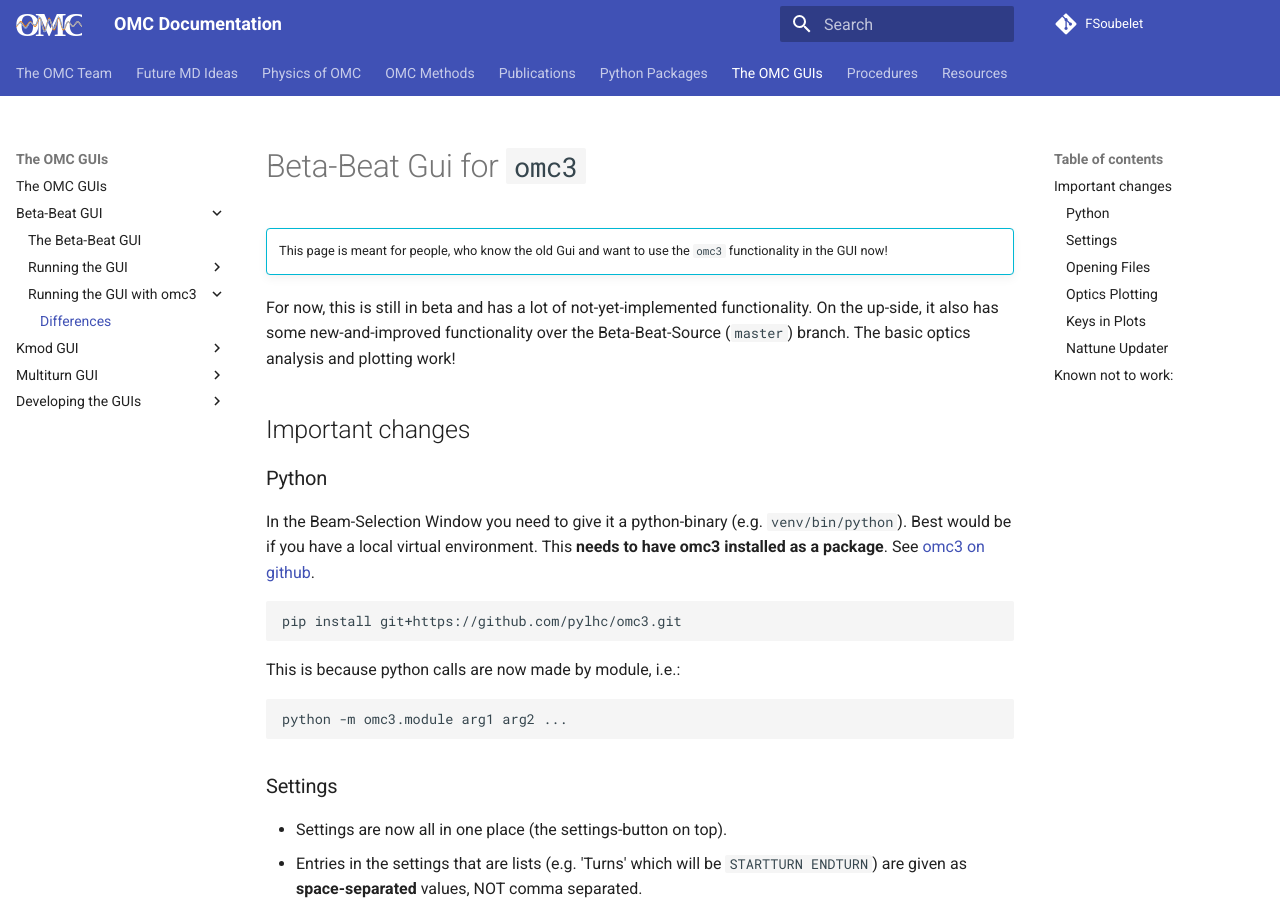
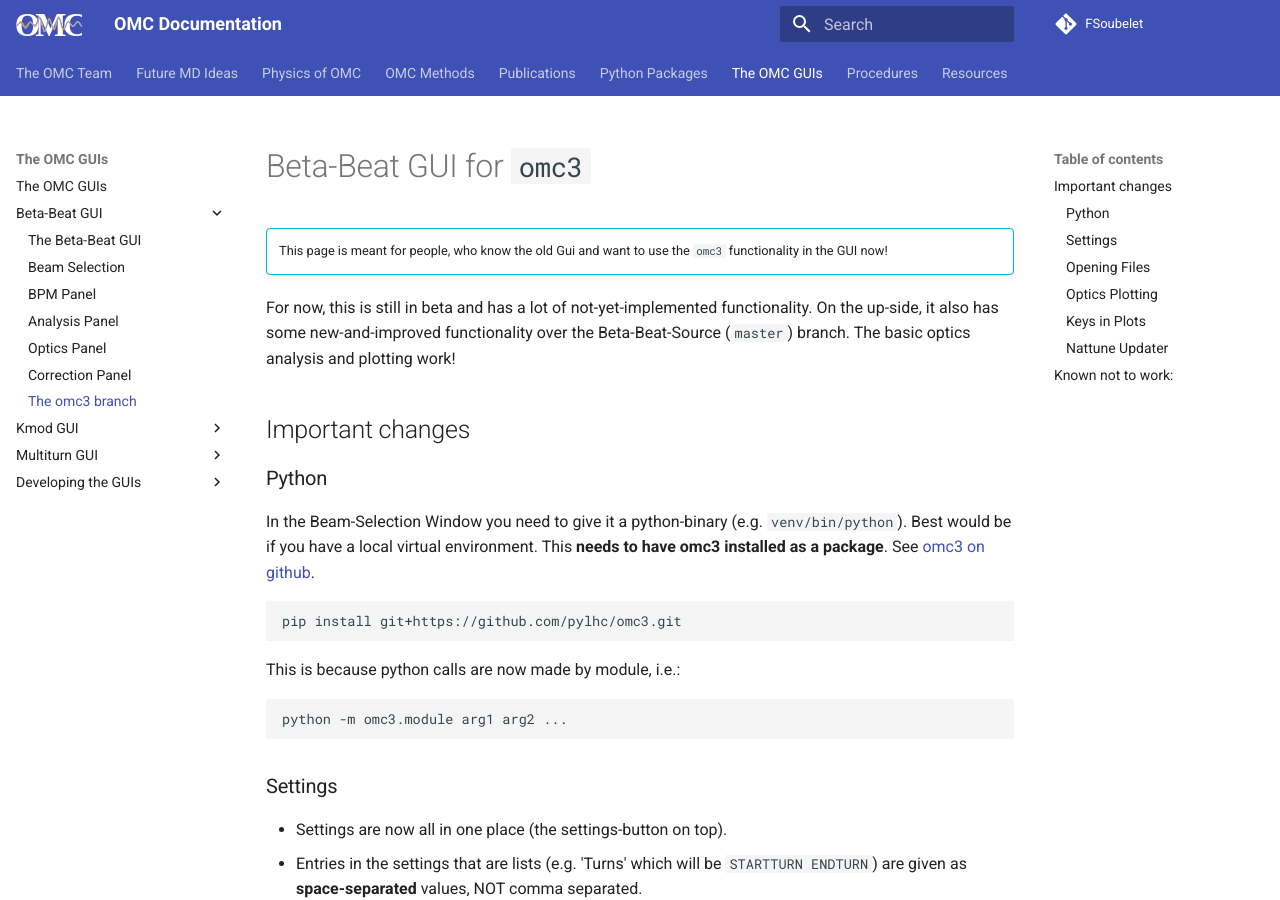
Before and after one commit to pylhc/pylhc.github.io, an MkDocs documentation site: the page built from docs/guis/betabeat/omc3.md, in a window 1280 px wide and 900 px high. Built offline with MkDocs 1.6.1 and Material for MkDocs 9.7.7, drawn with Linux system fonts in a browser that asks for light colours.

Commit message:
#12 dont make a level just for omc3 branch

```diff
--- a/docs/guis/betabeat/omc3.md
+++ b/docs/guis/betabeat/omc3.md
@@ -1,4 +1,4 @@
-# Beta-Beat Gui for `omc3`
+# Beta-Beat GUI for `omc3`
 
 !!! info ""
     This page is meant for people, who know the old Gui and want to use the `omc3` functionality in the GUI now!
--- a/mkdocs.yml
+++ b/mkdocs.yml
@@ -126,24 +126,21 @@ nav:
     - The OMC GUIs: guis/about.md
     - Beta-Beat GUI:
       - The Beta-Beat GUI: guis/betabeat/gui.md
-      - Running the GUI:
-        - Beam Selection: guis/betabeat/beam_selection.md
-        - BPM Panel: guis/betabeat/bpm_panel.md
-        - Analysis Panel: guis/betabeat/analysis_panel.md
-        - Optics Panel: guis/betabeat/optics_panel.md
-        - Correction Panel: guis/betabeat/correction_panel.md
-      - Running the GUI with omc3:
-        - Differences: guis/betabeat/omc3.md
+      - Beam Selection: guis/betabeat/beam_selection.md
+      - BPM Panel: guis/betabeat/bpm_panel.md
+      - Analysis Panel: guis/betabeat/analysis_panel.md
+      - Optics Panel: guis/betabeat/optics_panel.md
+      - Correction Panel: guis/betabeat/correction_panel.md
+      - The omc3 branch: guis/betabeat/omc3.md
     - Kmod GUI:
       - The Kmod GUI: guis/kmod/gui.md
-      - Running the GUI:
-        - Full IP Trim: guis/kmod/full_ip_trim.md
-        - Magnet Modulation: guis/kmod/individual_modulation.md
-        - Analyzing Trim Data: guis/kmod/trim_analysis.md
-        - Using Auto Trim: guis/kmod/autotrim.md
+      - Loading a Model: guis/kmod/load_model.md
+      - Full IP Trim: guis/kmod/full_ip_trim.md
+      - Magnet Modulation: guis/kmod/individual_modulation.md
+      - Analyzing Trim Data: guis/kmod/trim_analysis.md
+      - Using Auto Trim: guis/kmod/autotrim.md
     - Multiturn GUI:
         - The Multiturn GUI: guis/multiturn/gui.md
-        - Running the GUI: guis/multiturn/running.md
     - Developing the GUIs:
       - IDE Setup: guis/developing/ide_install.md
       - Releases: guis/developing/releases.md
```
